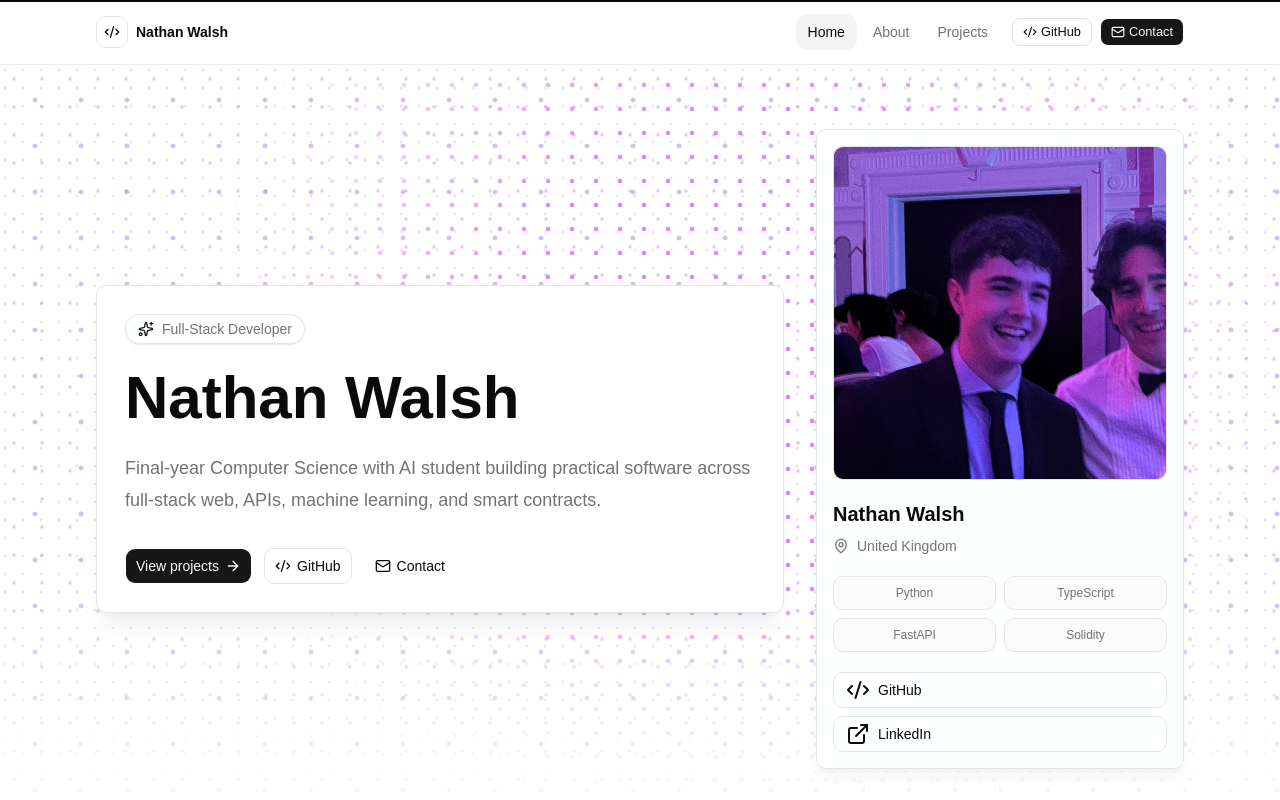
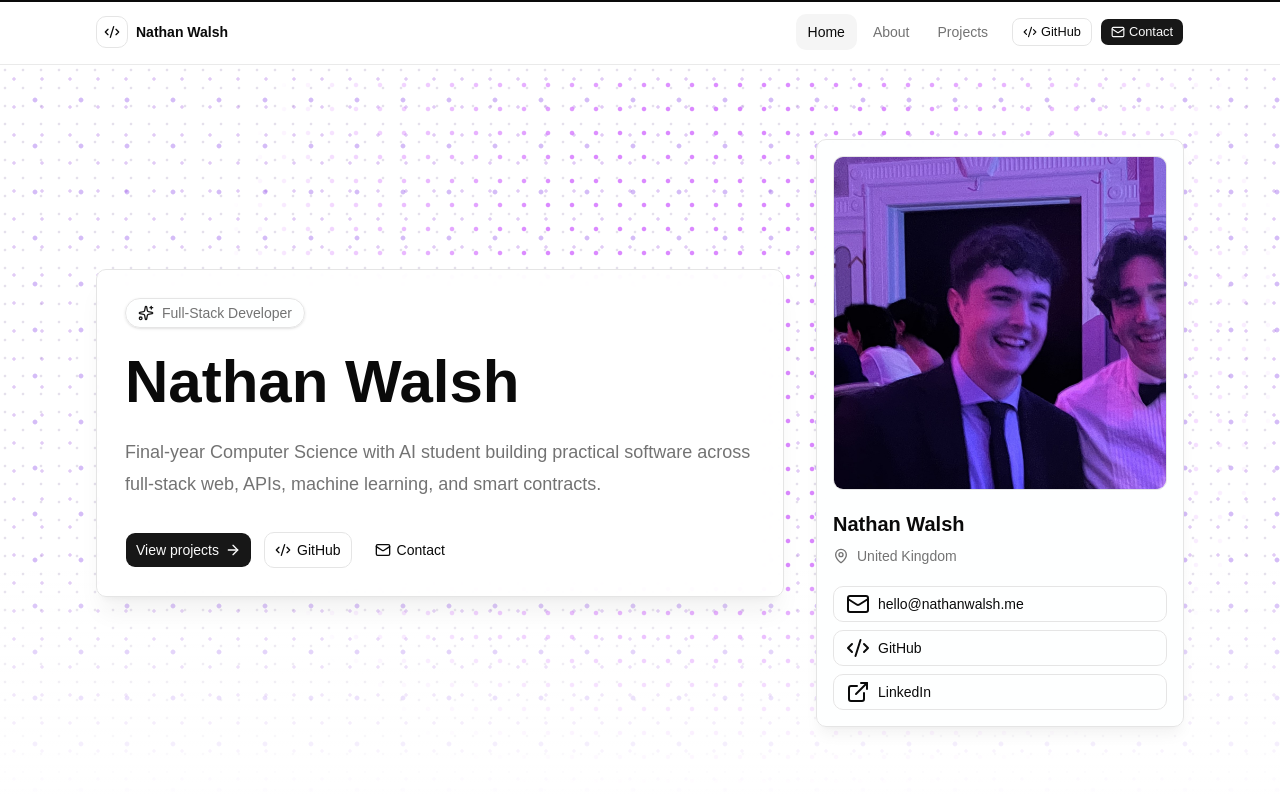
Before and after one commit to NathanWalash/portfolio, a React (Vite) app: page / in a window 1280 px wide. Shown: the top 800 px of the page. Built offline with nearby package versions, Linux system fonts and the light colour scheme.

Commit message:
content: add hero email contact

```diff
--- a/src/pages/Home.tsx
+++ b/src/pages/Home.tsx
@@ -242,18 +242,8 @@ export function Home() {
               </div>
             </div>
 
-            <div className="mt-5 grid grid-cols-2 gap-2">
-              {["Python", "TypeScript", "FastAPI", "Solidity"].map((item) => (
-                <span
-                  key={item}
-                  className="rounded-lg border border-border bg-muted/40 px-3 py-2 text-center text-xs font-medium text-muted-foreground"
-                >
-                  {item}
-                </span>
-              ))}
-            </div>
-
             <div className="mt-5 grid gap-2">
+              <SocialButton icon="mail" social={profile.socials.email} />
               <SocialButton icon="code" social={profile.socials.github} />
               <SocialButton icon="external" social={profile.socials.linkedin} />
             </div>
```
